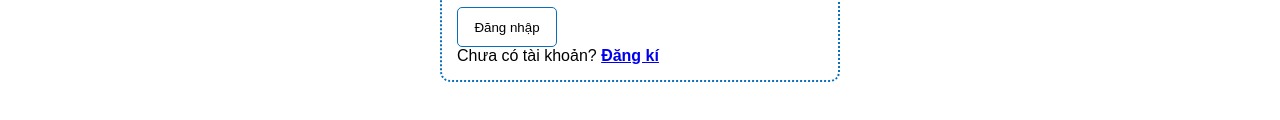
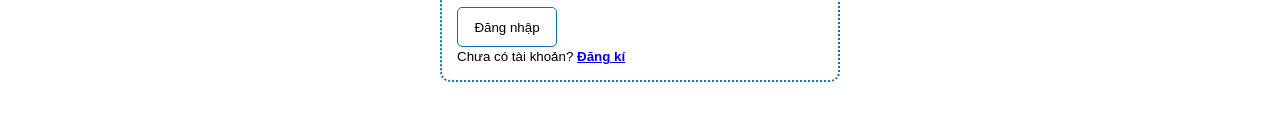
Before and after one commit to tranhtu12/anhtu.github.io, a plain HTML site: page pages/dangnhap.html in a window 1280 px wide. Shown: the part 296-416 px from the top of the page. Drawn offline with Linux system fonts and the light colour scheme.

Commit message:
Update dangnhap.css

```diff
--- a/pages/css/dangnhap.css
+++ b/pages/css/dangnhap.css
@@ -72,3 +72,6 @@ button:hover {
     background-color: #0a6fbb;
     color: white;
   }
+  label{
+      font-size: 10pt;
+  }
```
